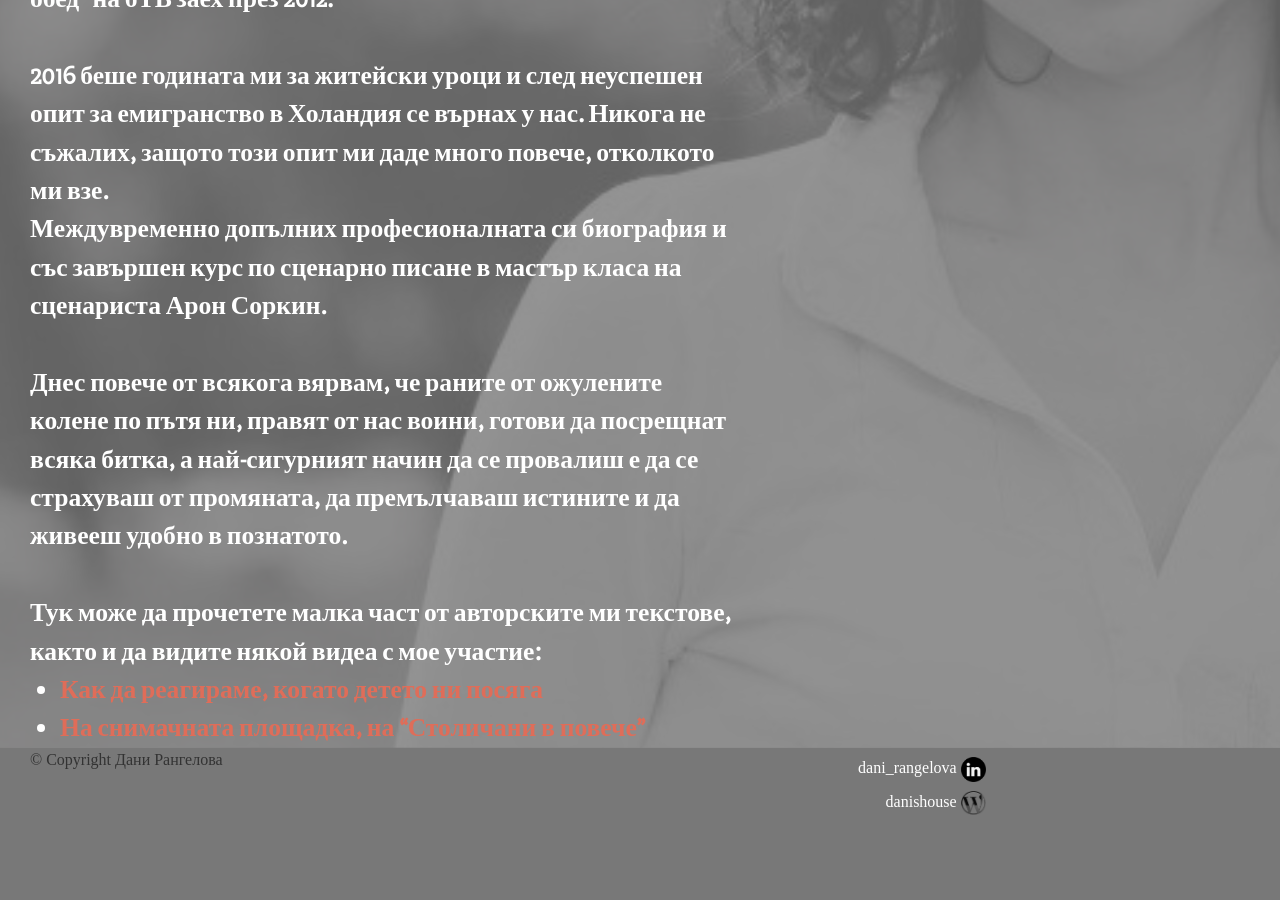
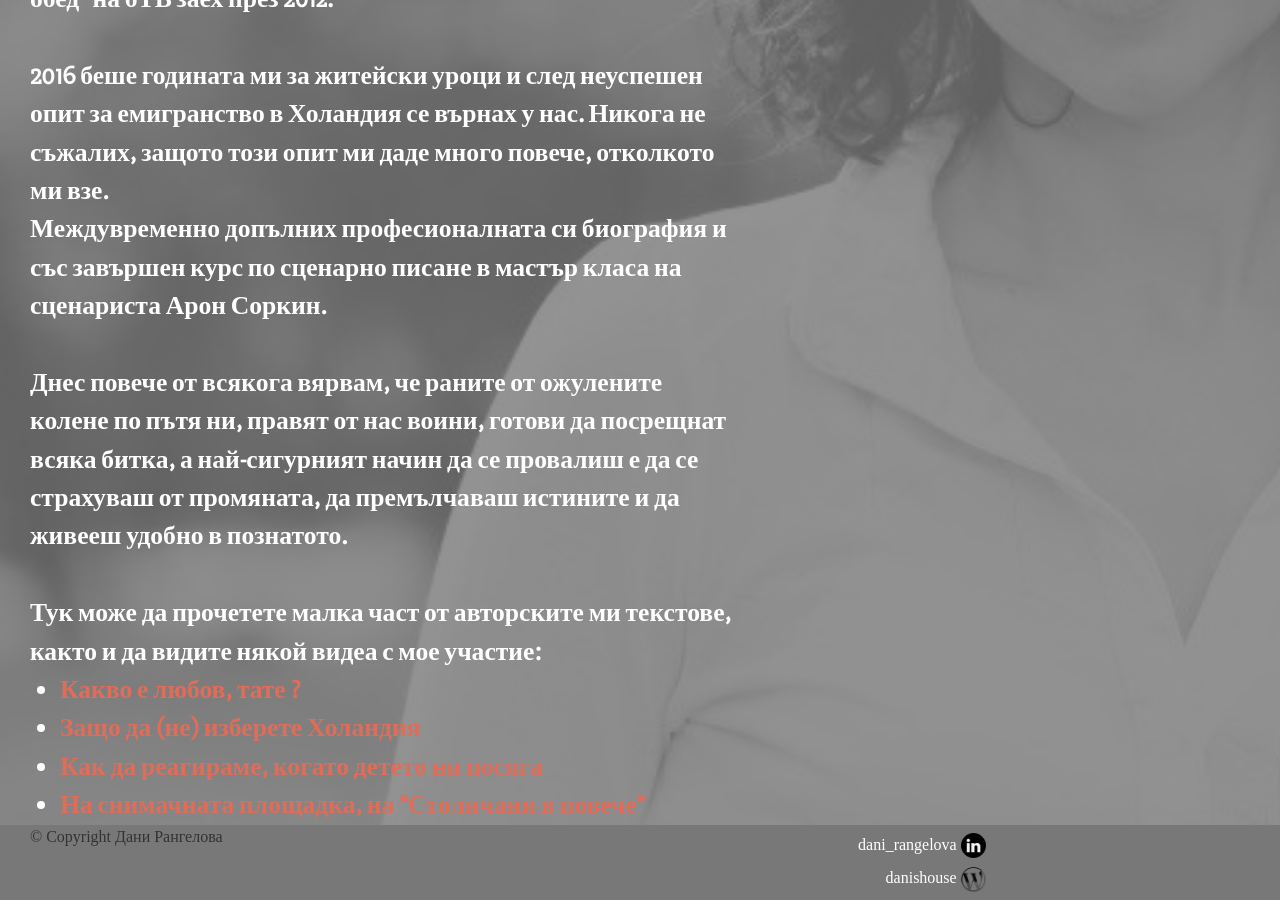
Before and after one commit to peropodnaem/peropodnaem.github.io, a Jekyll site: the page built from about.md, in a window 1280 px wide and 900 px high, scrolled down 1071 px. Built offline with Jekyll 4.4.1, drawn with Linux system fonts in a browser that asks for light colours; some web fonts are replaced; before the commit the page ends 1894 px from its top, so only the background shows below that.

Commit message:
Update about.md

```diff
--- a/about.md
+++ b/about.md
@@ -39,6 +39,9 @@ style: |
 <br>
 Тук може да прочетете малка част от авторските ми текстове, както и да видите някой видеа с мое участие:
 
+* [Какво е любов, тате ?](http://mamaninja.bg/общество/истории/item/1418-kakvo-e-lyubov,-tate)
+
+* [Защо да (не) изберете Холандия](http://mamaninja.bg/общество/истории/item/1387-zashto-da-ne-izberete-holandiya)
 
 * [Как да реагираме, когато детето ни посяга](http://www.btv.bg/video/shows/predi-obed/videos/kak-da-reagirame-kogato-deteto-ni-posjaga.html)
 
```
